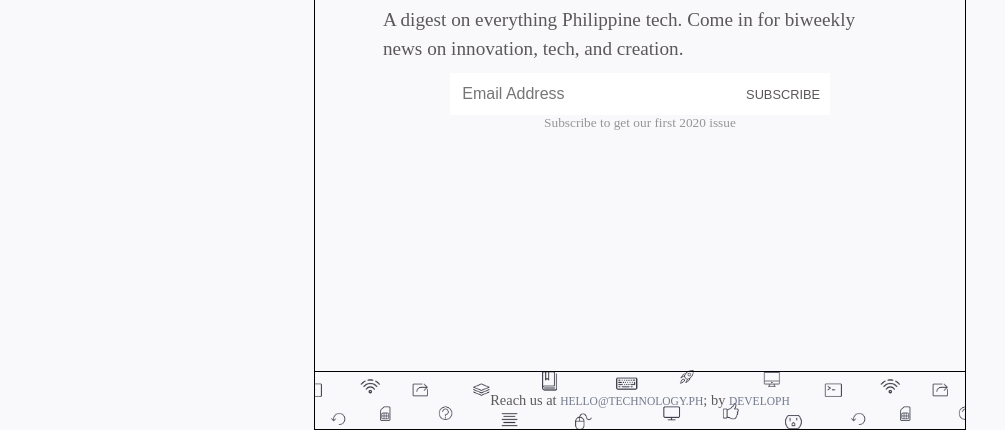
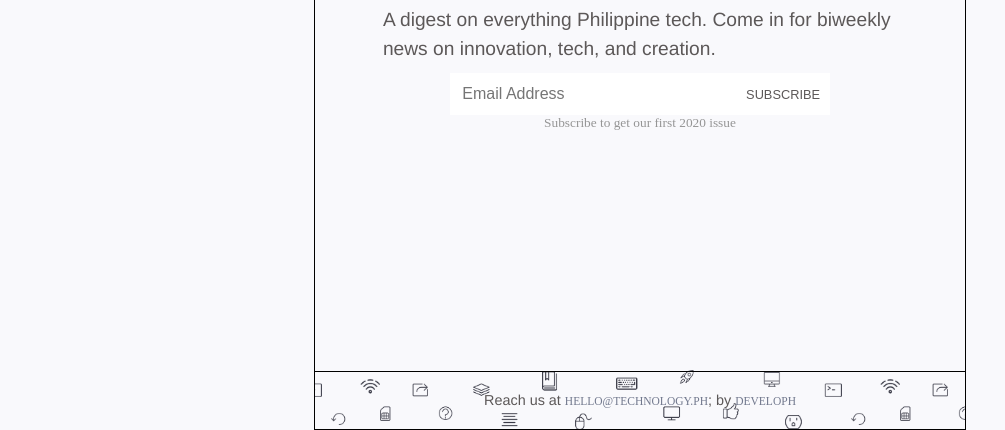
Before and after one commit to wedeveloph/technologyph, a website built with webpack: page public/index.html in a window 1280 px wide. Shown: the part 371-801 px from the top of the page, without its empty margins (0-1005 px from the left). Built offline with nearby package versions, Linux system fonts and the light colour scheme; a web font is replaced by a local one.

Commit message:
add fallbacks

```diff
--- a/src/styles/main.scss
+++ b/src/styles/main.scss
@@ -71,7 +71,7 @@ body {
 
 
     p {
-        font-family: Flaco;
+        font-family: "Flaco", "Helvetica",  system-ui, -apple-system, BlinkMacSystemFont,;
         line-height: 1.7em;
         font-size: .9em;
         margin:0;
```
Also changed, not shown: 1 other file.
